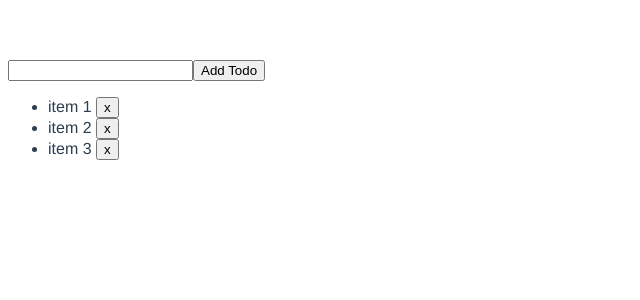
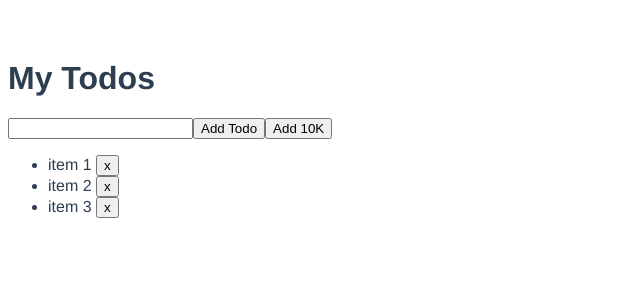
Before and after one commit to dave-hay/fairest-framework, a Vue app in the folder vue-app/: page / in a window 1280 px wide. Shown: the top 300 px of the page, without its empty margins (0-640 px from the left). Built offline with nearby package versions, Linux system fonts and the light colour scheme.

Commit message:
vue: add10k func created

```diff
--- a/vue-app/src/App.vue
+++ b/vue-app/src/App.vue
@@ -22,14 +22,22 @@ export default {
     removeTodo(todo) {
       this.todos = this.todos.filter((t) => t !== todo);
     },
+    add10K() {
+      for (let i = 0; i < 10000; i++) {
+        this.todos.push({ id: id++, text: this.newTodo });
+      }
+      this.newTodo = '';
+    },
   },
 };
 </script>
 
 <template>
+  <h1>My Todos</h1>
   <form @submit.prevent='addTodo'>
     <input v-model='newTodo'>
     <button>Add Todo</button>
+    <button @click='add10K'>Add 10K</button>
   </form>
   <ul>
     <li v-for='todo in todos' :key='todo.id'>
```
